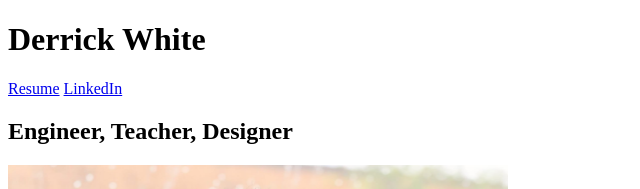
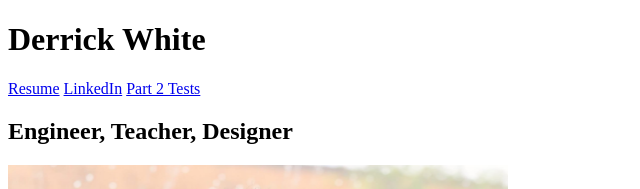
Before and after one commit to DSWhite96/derrickwhite, a plain HTML site: page index.html in a window 1280 px wide. Shown: the top 189 px of the page, 0-640 px from the left. Drawn offline with Linux system fonts and the light colour scheme.

Commit message:
Adding link to problem 2

```diff
--- a/index.html
+++ b/index.html
@@ -12,6 +12,7 @@
                 <ul id="list">
                     <li><a href="doc/Derrick_White_Resume.pdf">Resume</a></li>
                     <li><a href="https://www.linkedin.com/in/derrick-white-a41928b4/">LinkedIn</a></li>
+                    <li><a href="ps2-tests.html">Part 2 Tests</a></li>
                 </ul>
             </nav>
         </header>
```
